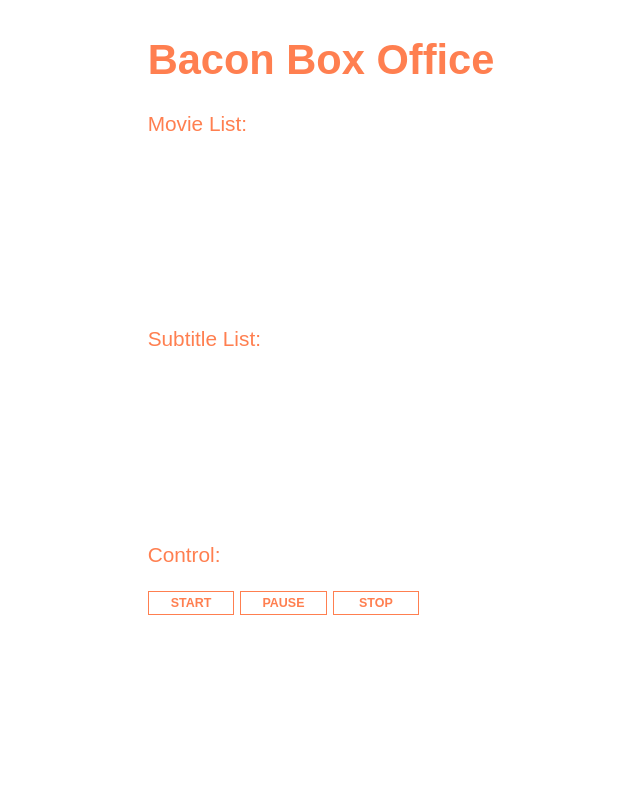
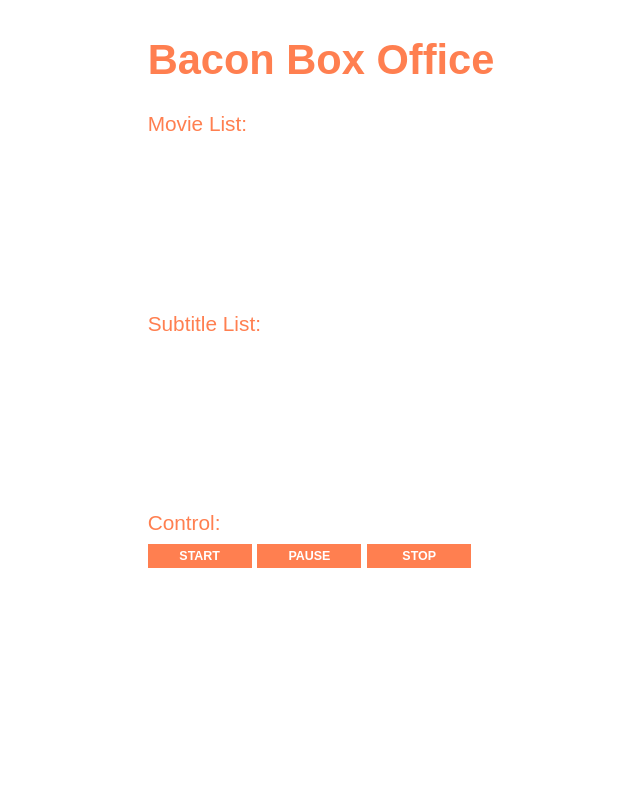
Before and after one commit to j-o-eriksson/jboxo, a Flask app: page / in a window 1280 px wide. Shown: the whole page, without its empty margins (319-959 px from the left). Run offline with Flask 3, Linux system fonts and the light colour scheme.

Commit message:
GET video info

```diff
--- a/jboxo/__init__.py
+++ b/jboxo/__init__.py
@@ -3,6 +3,7 @@ import json
 import shlex
 import subprocess
 from pathlib import Path
+from datetime import timedelta
 from typing import Optional
 
 from flask import Flask, render_template, request
@@ -30,20 +31,28 @@ class VLCWrapper:
 
     def get_videos(self):
         return {
-            "data": [{"name": _clean_string(p.stem), "path": str(p)} for p in self.root.rglob("*.mp4")]
+            "data": [
+                {"name": _clean_string(p.stem), "path": str(p)}
+                for p in self.root.rglob("*.mp4")
+            ]
         }
 
     def get_subtitles(self):
         return {
-            "data": [{"name": _clean_string(p.stem), "path": str(p)} for p in self.root.rglob("*.srt")]
+            "data": [
+                {"name": _clean_string(p.stem), "path": str(p)}
+                for p in self.root.rglob("*.srt")
+            ]
         }
 
-    def get_video_info(self, video_path: Path) -> str:
+    def get_selected_info(self) -> str:
+        duration = _get_duration(self.video_path)
         return json.dumps(
             {
-                "name": video_path.stem,
-                "duration": _get_duration(video_path),
-                "subtitles": [],
+                "video_name": _clean_string(Path(self.video_path).stem),
+                "video_duration": duration,
+                "video_duration_str": str(timedelta(seconds=duration)),
+                "subtitle_name": _clean_string(Path(self.subtitle_path).stem),
             }
         )
 
@@ -101,10 +110,9 @@ def create_app():
     def list_subtitles():
         return json.dumps(dummy.get_subtitles(), indent=2)
 
-    @app.post("/info")  # TODO: ideally, this should be GET info/<path>
-    def object_info():
-        data = ast.literal_eval(request.data.decode("utf-8"))
-        return dummy.get_video_info(Path(data["videoPath"]))
+    @app.get("/selected")
+    def get_selected_info():
+        return dummy.get_selected_info()
 
     @app.route("/")
     def hello_world():
@@ -118,6 +126,7 @@ def _get_duration(path: Path) -> int:
     cmd = f"ffprobe -i '{path}' -show_entries format=duration -v quiet -of csv='p=0'"
     return int(float(subprocess.check_output(cmd, shell=True).decode("utf-8").strip()))
 
+
 def _clean_string(s: str) -> str:
     d = {ord(c): " " for c in ".-[]"}
     return s.translate(d)
--- a/jboxo/static/css/style.css
+++ b/jboxo/static/css/style.css
@@ -4,6 +4,7 @@
     --bg-color: white;
     --main-color: coral;
     --secondary-color: lavenderblush;
+    --tertiary-color: blanchedalmond;
 }
 
 * {
@@ -26,6 +27,17 @@ body {
   overflow: hidden
 }
 
+p {
+  /* padding: 1px; */
+  margin-bottom: 5px;
+  /* background-color: var(--secondary-color); */
+}
+
+.test {
+  /* background-color: var(--secondary-color); */
+}
+
+
 button,
 .button {
     background-color: var(--main-color);
@@ -37,23 +49,12 @@ button,
     margin: 0.3em 0;
     padding: 0.3em 1.3em;
     text-transform: uppercase;
-    min-width: 25%;
+    min-width: 30%;
 }
 
-button:hover {
+button:active {
     background-color: var(--bg-color);
     color: var(--main-color);
-}
-
-.button {
-    background-color: transparent;
-    color: var(--main-color);
-    cursor: pointer;
-}
-
-.button:hover {
-    background-color: var(--main-color);
-    color: var(--bg-color);
 }
 
 nav ul {
@@ -91,3 +92,8 @@ li a {
   padding: 0.3em 1.3em;
   text-transform: uppercase;
 }
+
+li a:active {
+  background-color: var(--bg-color);
+  color: var(--main-color);
+}
--- a/jboxo/templates/index.html
+++ b/jboxo/templates/index.html
@@ -12,14 +12,20 @@
   <body>
     <div>
       <h1>Bacon Box Office</h1>
-      <p>Movie List:</p>
-      <nav><ul id="myList"></ul> </nav>
-      <p>Subtitle List:</p>
-      <nav><ul id="subList"></ul> </nav>
-      <p>Control:</p>
-      <button class="button button1", onClick="playVideo()">Start</button>
-      <button class="button button2", onClick="pauseVideo()">Pause</button>
-      <button class="button button3", onClick="stopVideo()">Stop</button>
+      <div class="test">
+        <p>Movie List:</p>
+        <nav><ul id="myList"></ul> </nav>
+      </div>
+      <div class="test">
+        <p>Subtitle List:</p>
+        <nav><ul id="subList"></ul> </nav>
+      </div>
+      <div class="test">
+        <p>Control:</p>
+        <button onClick="playVideo()">Start</button>
+        <button onClick="pauseVideo()">Pause</button>
+        <button onClick="stopVideo()">Stop</button>
+      </div>
     </div>
   </body>
 </html>
```
Also changed, not shown: 1 other file.
